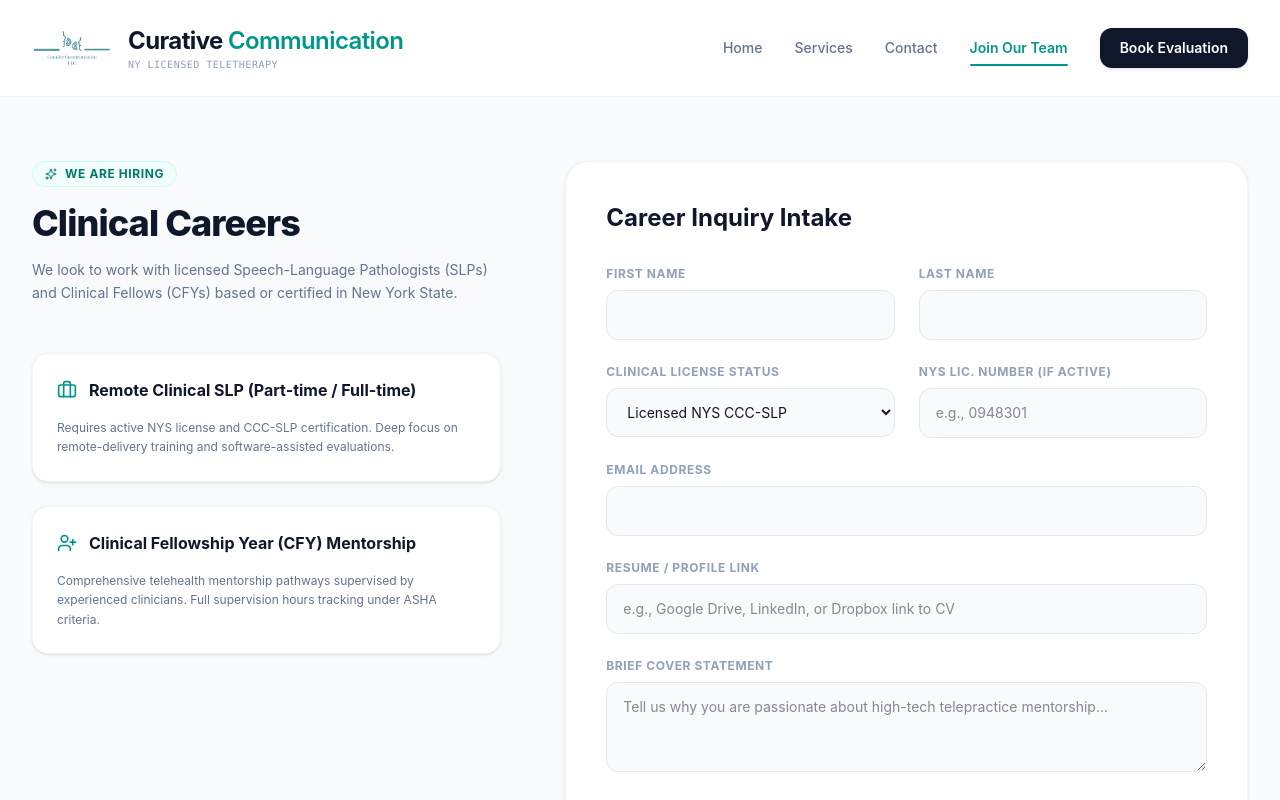
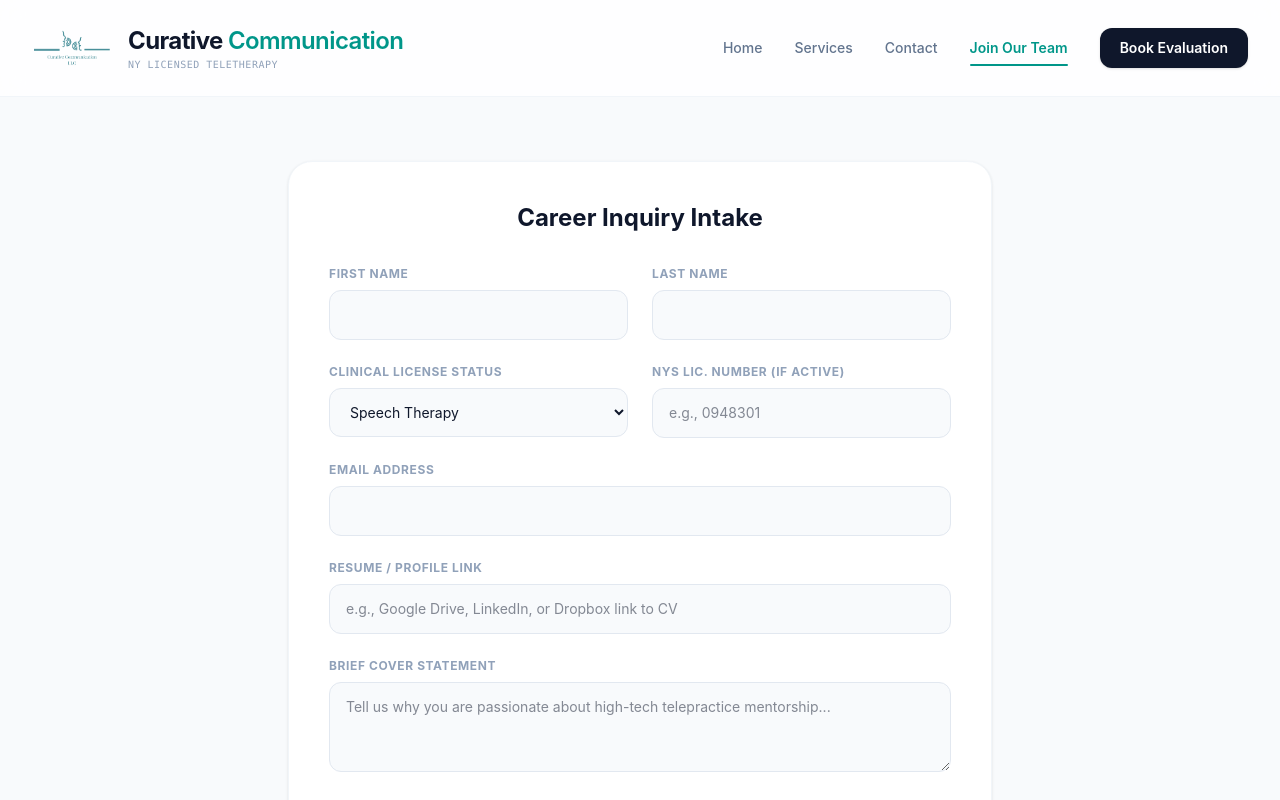
Before and after one commit to vadimNy/curative-communication, a React (Vite) app: page /#/join in a window 1280 px wide. Shown: the top 800 px of the page. Built offline with nearby package versions, Linux system fonts and the light colour scheme.

Commit message:
Refactor form labels, update hero text, and polish layouts

```diff
--- a/src/components/Footer.tsx
+++ b/src/components/Footer.tsx
@@ -15,7 +15,7 @@ export default function Footer() {
 
           <div className="flex items-center space-x-2 text-xs text-slate-400">
             <ShieldCheck className="h-4 w-4 text-teal-600" />
-            <span>Standard HIPAA & NYS Licensure Assured</span>
+            <span>NYS Licensed, Nationally Accredited & Fully HIPAA Compliant</span>
           </div>
         </div>
 
--- a/src/pages/Contact.tsx
+++ b/src/pages/Contact.tsx
@@ -71,7 +71,7 @@ export default function Contact() {
 
         {/* Right Side: Web3Forms Integrated Intake */}
         <div className="lg:col-span-7 bg-white p-8 sm:p-10 rounded-3xl border border-slate-100 shadow-sm">
-          <h2 className="text-2xl font-bold text-slate-900 mb-8">Client Inquiry Form</h2>
+          <h2 className="text-2xl font-bold text-slate-900 mb-8 text-center">Inquiry</h2>
 
           <form action="https://api.web3forms.com/submit" method="POST" className="space-y-6">
             <input type="hidden" name="access_key" value="00000000-0000-0000-0000-000000000000" />
@@ -91,23 +91,18 @@ export default function Contact() {
             </div>
 
             <div>
+              <label className="block text-xs font-bold text-slate-400 uppercase tracking-wider mb-2">Phone Number</label>
+              <input type="tel" name="phone" className="w-full bg-slate-50 border border-slate-200 rounded-xl px-4 py-3.5 text-sm focus:outline-none focus:border-teal-500 transition-all" placeholder="e.g., (555) 000-0000" />
+            </div>
+
+            <div>
               <label className="block text-xs font-bold text-slate-400 uppercase tracking-wider mb-2">Email Address</label>
               <input required type="email" name="email" className="w-full bg-slate-50 border border-slate-200 rounded-xl px-4 py-3.5 text-sm focus:outline-none focus:border-teal-500 transition-all" />
             </div>
 
             <div>
-              <label className="block text-xs font-bold text-slate-400 uppercase tracking-wider mb-2">Primary Area of Interest</label>
-              <select name="service_type" className="w-full bg-slate-50 border border-slate-200 rounded-xl px-4 py-3.5 text-sm focus:outline-none focus:border-teal-500 transition-all">
-                <option value="pediatric">Pediatric Evaluation or Therapy</option>
-                <option value="adult">Adult Cognitive & Speech Therapy</option>
-                <option value="accent_mod">Accent Modification / Professional Voice</option>
-                <option value="other">General Questions</option>
-              </select>
-            </div>
-
-            <div>
-              <label className="block text-xs font-bold text-slate-400 uppercase tracking-wider mb-2">Message & Communication Goals</label>
-              <textarea required name="message" rows={4} className="w-full bg-slate-50 border border-slate-200 rounded-xl px-4 py-3.5 text-sm focus:outline-none focus:border-teal-500 transition-all" placeholder="Tell us about speech-language development, diagnostic history, or adult recovery targets..." />
+              <label className="block text-xs font-bold text-slate-400 uppercase tracking-wider mb-2">Leave Us A Message</label>
+              <textarea required name="message" rows={4} className="w-full bg-slate-50 border border-slate-200 rounded-xl px-4 py-3.5 text-sm focus:outline-none focus:border-teal-500 transition-all" />
             </div>
 
             <button type="submit" className="w-full bg-slate-900 text-white rounded-xl py-4 font-bold hover:bg-teal-600 transition-all duration-300 shadow-md">
--- a/src/pages/Join.tsx
+++ b/src/pages/Join.tsx
@@ -1,51 +1,11 @@
-import { Briefcase, UserPlus, Sparkles } from 'lucide-react';
-
 export default function Join() {
   return (
-    <div className="max-w-7xl mx-auto px-4 sm:px-6 lg:px-8 py-16 animate-fadeIn">
-      <div className="grid grid-cols-1 lg:grid-cols-12 gap-16">
+    <div className="max-w-3xl mx-auto px-4 sm:px-6 lg:px-8 py-16 animate-fadeIn">
+      {/* Professional Application Form */}
+      <div className="bg-white p-8 sm:p-10 rounded-3xl border border-slate-100 shadow-sm">
+        <h2 className="text-2xl font-bold text-slate-900 mb-8 text-center">Career Inquiry Intake</h2>
 
-        {/* Left Side: Clinical Roles */}
-        <div className="lg:col-span-5 space-y-12">
-          <div>
-            <div className="inline-flex items-center space-x-2 bg-teal-50 text-teal-700 px-3 py-1 rounded-full text-xs font-bold tracking-wider uppercase mb-4 border border-teal-100">
-              <Sparkles className="h-3 w-3" />
-              <span>We are hiring</span>
-            </div>
-            <h1 className="text-4xl font-extrabold text-slate-900 tracking-tight">Clinical Careers</h1>
-            <p className="mt-4 text-slate-500 leading-relaxed text-sm">
-              We look to work with licensed Speech-Language Pathologists (SLPs) and Clinical Fellows (CFYs) based or certified in New York State.
-            </p>
-          </div>
-
-          <div className="space-y-6">
-            <div className="p-6 bg-white border border-slate-100 rounded-2xl shadow-sm space-y-4">
-              <div className="flex items-center space-x-3">
-                <Briefcase className="h-5 w-5 text-teal-600" />
-                <h4 className="font-bold text-slate-900">Remote Clinical SLP (Part-time / Full-time)</h4>
-              </div>
-              <p className="text-slate-500 text-xs leading-relaxed">
-                Requires active NYS license and CCC-SLP certification. Deep focus on remote-delivery training and software-assisted evaluations.
-              </p>
-            </div>
-
-            <div className="p-6 bg-white border border-slate-100 rounded-2xl shadow-sm space-y-4">
-              <div className="flex items-center space-x-3">
-                <UserPlus className="h-5 w-5 text-teal-600" />
-                <h4 className="font-bold text-slate-900">Clinical Fellowship Year (CFY) Mentorship</h4>
-              </div>
-              <p className="text-slate-500 text-xs leading-relaxed">
-                Comprehensive telehealth mentorship pathways supervised by experienced clinicians. Full supervision hours tracking under ASHA criteria.
-              </p>
-            </div>
-          </div>
-        </div>
-
-        {/* Right Side: Professional Application Form */}
-        <div className="lg:col-span-7 bg-white p-8 sm:p-10 rounded-3xl border border-slate-100 shadow-sm">
-          <h2 className="text-2xl font-bold text-slate-900 mb-8">Career Inquiry Intake</h2>
-
-          <form action="https://api.web3forms.com/submit" method="POST" className="space-y-6">
+        <form action="https://api.web3forms.com/submit" method="POST" className="space-y-6">
             <input type="hidden" name="access_key" value="00000000-0000-0000-0000-000000000000" />
             <input type="hidden" name="subject" value="Career Inquiry Application - Curative Communication" />
             <input type="hidden" name="redirect" value="https://web3forms.com/success" />
@@ -66,10 +26,10 @@ export default function Join() {
               <div>
                 <label className="block text-xs font-bold text-slate-400 uppercase tracking-wider mb-2">Clinical License Status</label>
                 <select name="license_status" className="w-full bg-slate-50 border border-slate-200 rounded-xl px-4 py-3.5 text-sm focus:outline-none focus:border-teal-500 transition-all">
-                  <option value="ccc_slp">Licensed NYS CCC-SLP</option>
-                  <option value="cfy">Clinical Fellow (CFY)</option>
-                  <option value="student">Graduate SLP Student</option>
-                  <option value="other">Other Therapist Certification</option>
+                  <option value="speech_therapy">Speech Therapy</option>
+                  <option value="occupational_therapy">Occupational Therapy</option>
+                  <option value="physical_therapy">Physical Therapy</option>
+                  <option value="aba">ABA</option>
                 </select>
               </div>
               <div>
@@ -98,8 +58,6 @@ export default function Join() {
             </button>
           </form>
         </div>
-
-      </div>
     </div>
   );
 }
```
Also changed, not shown: src/pages/Home.tsx (+9 -14 lines).
